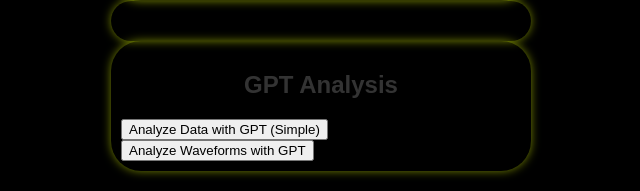
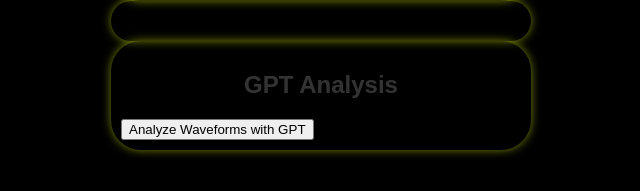
Before and after one commit to spiritorient/astroziv, a Flask app: page / in a window 1280 px wide. Shown: the part 931-1122 px from the top of the page, without its empty margins (319-959 px from the left). After the commit the page ends 1087 px from the top, so only its background shows below. Run offline with Flask 3, Linux system fonts and the light colour scheme; some libraries are stand-ins or nearby versions.

Commit message:
true system major major go thx marino the duke

```diff
--- a/templates/index.html
+++ b/templates/index.html
@@ -690,8 +690,8 @@
     <!-- GPT Analysis Buttons -->
     <div class="container">
         <h2>GPT Analysis</h2>
-        <!-- 1) Basic GPT Analysis of a Static String -->
-        <button onclick="analyzeTextInGPT()">Analyze Data with GPT (Simple)</button>
+        <!-- 1) Basic GPT Analysis of a Static String
+        <button onclick="analyzeTextInGPT()">Analyze Data with GPT (Simple)</button> -->
 
         <!-- 2) GPT Analysis of the Actual Transit Waveforms -->
         <button onclick="analyzeWaveformsWithGPT()">Analyze Waveforms with GPT</button>
```
